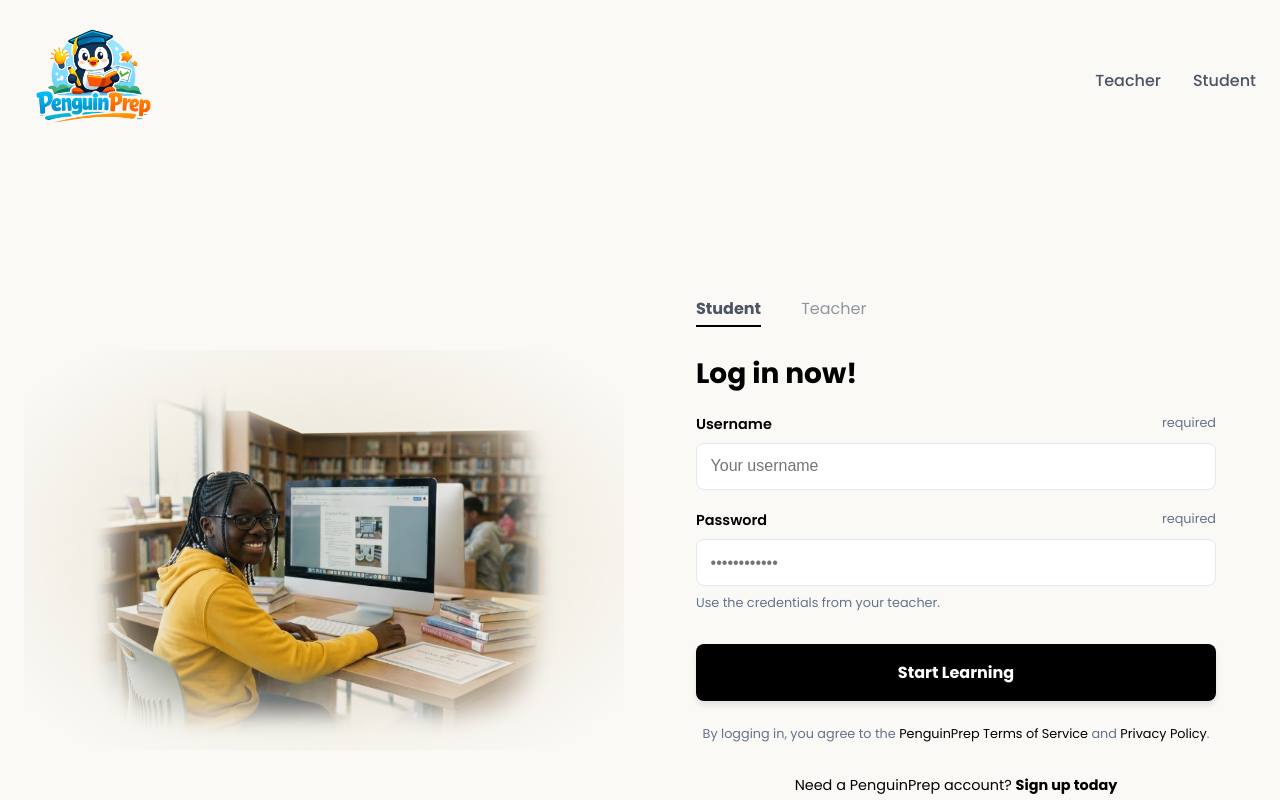
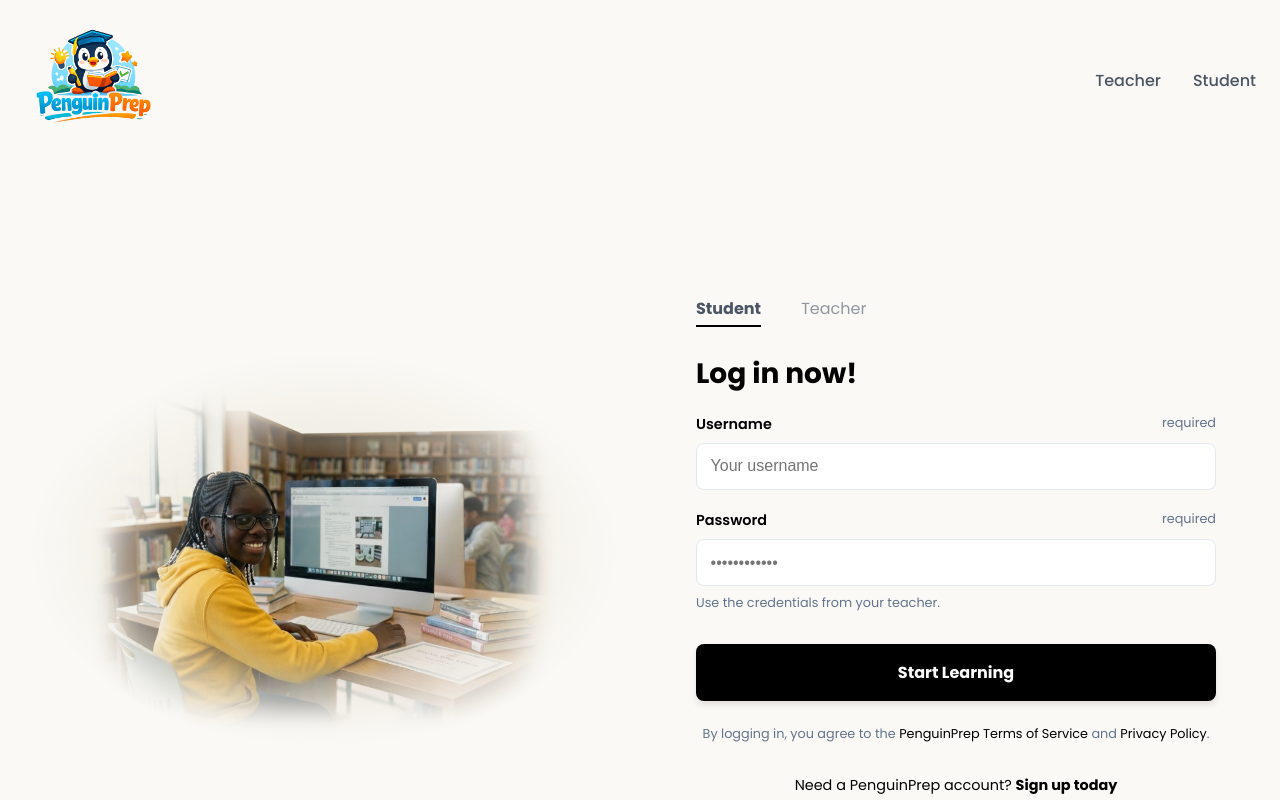
Before and after one commit to eboannan/quiz-platform, a React (Vite) app: page / in a window 1280 px wide. Shown: the top 800 px of the page. Built offline with nearby package versions, Linux system fonts and the light colour scheme; no server answers.

Commit message:
optimize hero image mask for both vibrancy and seamless blending

```diff
--- a/src/components/Hero.jsx
+++ b/src/components/Hero.jsx
@@ -24,8 +24,8 @@ const Hero = () => {
                         display: 'block',
                         margin: '0 auto',
                         mixBlendMode: 'multiply',
-                        maskImage: 'radial-gradient(ellipse at center, black 40%, transparent 90%)',
-                        WebkitMaskImage: 'radial-gradient(ellipse at center, black 40%, transparent 90%)'
+                        maskImage: 'radial-gradient(ellipse at center, black 30%, transparent 70%)',
+                        WebkitMaskImage: 'radial-gradient(ellipse at center, black 30%, transparent 70%)'
                     }}
                 />
             </div>
```
